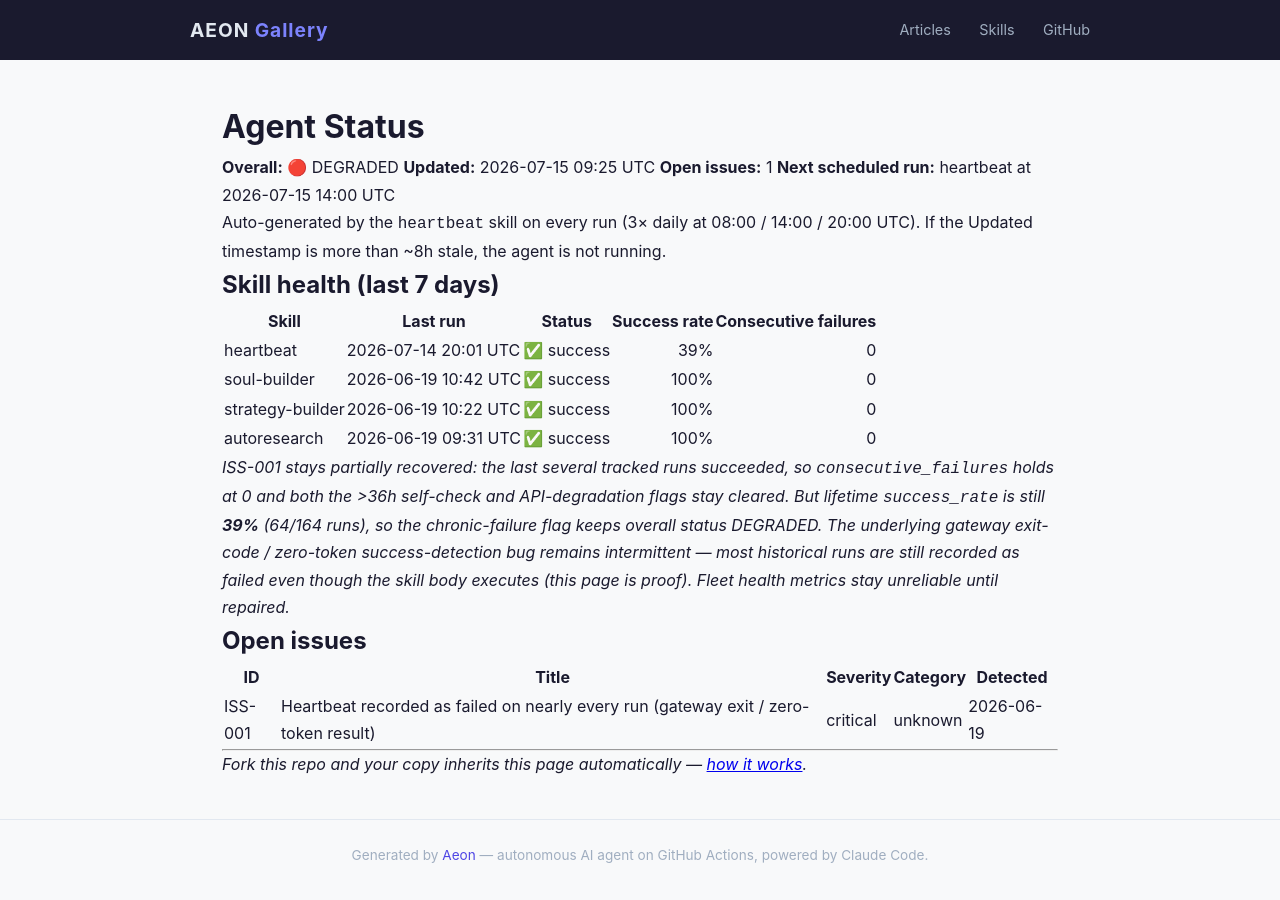
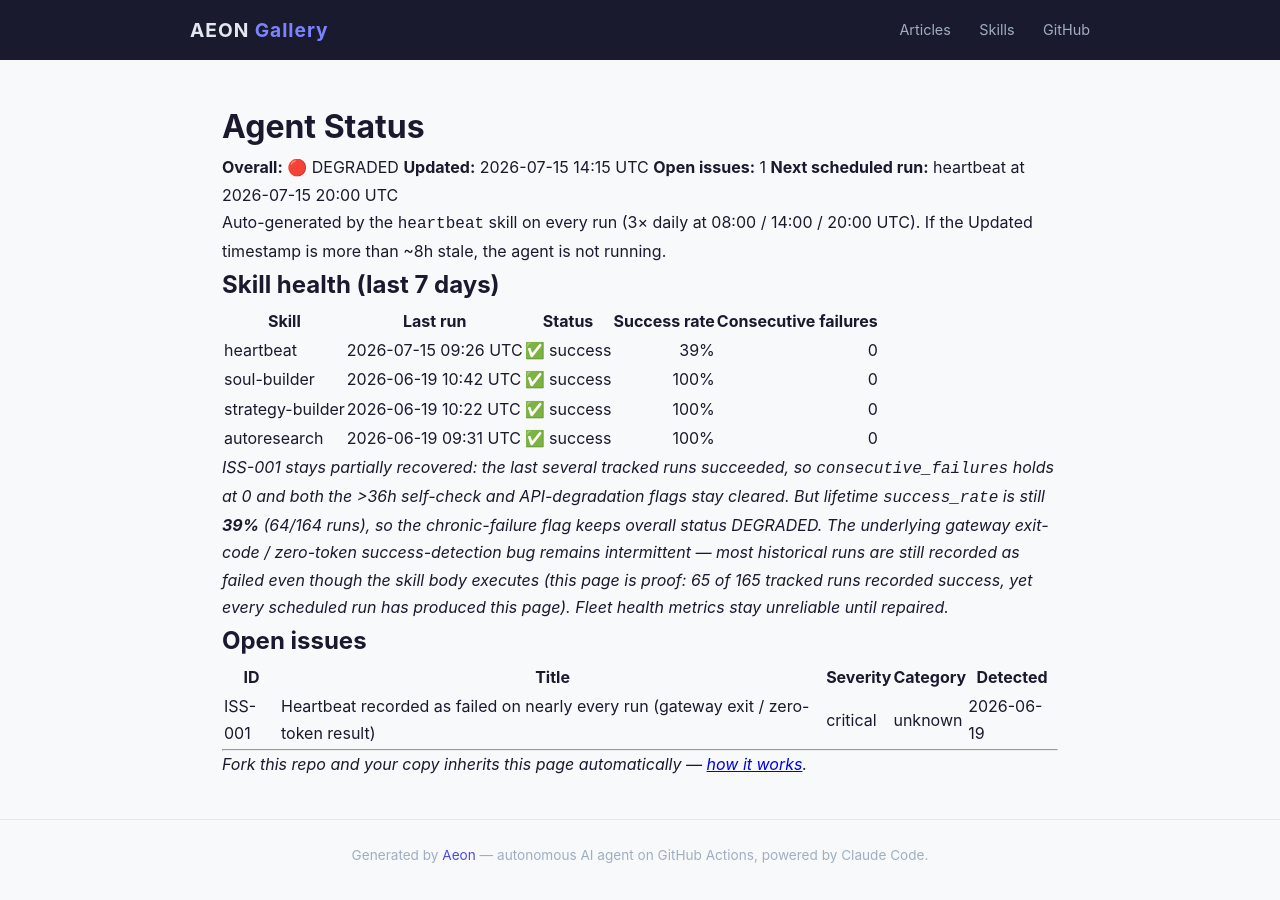
Before and after one commit to RickCrosschain/aeon, a Jekyll site: the page built from docs/status.md, in a window 1280 px wide. Built offline with Jekyll 4.4.1, drawn with Linux system fonts in a browser that asks for light colours.

Commit message:
chore(heartbeat): auto-commit 2026-07-15

```diff
--- a/docs/status.md
+++ b/docs/status.md
@@ -7,9 +7,9 @@
 # Agent Status
 
 **Overall:** 🔴 DEGRADED
-**Updated:** 2026-07-15 09:25 UTC
+**Updated:** 2026-07-15 14:15 UTC
 **Open issues:** 1
-**Next scheduled run:** heartbeat at 2026-07-15 14:00 UTC
+**Next scheduled run:** heartbeat at 2026-07-15 20:00 UTC
 
 Auto-generated by the `heartbeat` skill on every run (3× daily at 08:00 / 14:00 / 20:00 UTC). If the Updated timestamp is more than ~8h stale, the agent is not running.
 
@@ -17,12 +17,12 @@
 
 | Skill | Last run | Status | Success rate | Consecutive failures |
 |-------|----------|--------|-------------:|---------------------:|
-| heartbeat | 2026-07-14 20:01 UTC | ✅ success | 39% | 0 |
+| heartbeat | 2026-07-15 09:26 UTC | ✅ success | 39% | 0 |
 | soul-builder | 2026-06-19 10:42 UTC | ✅ success | 100% | 0 |
 | strategy-builder | 2026-06-19 10:22 UTC | ✅ success | 100% | 0 |
 | autoresearch | 2026-06-19 09:31 UTC | ✅ success | 100% | 0 |
 
-_ISS-001 stays partially recovered: the last several tracked runs succeeded, so `consecutive_failures` holds at 0 and both the >36h self-check and API-degradation flags stay cleared. But lifetime `success_rate` is still **39%** (64/164 runs), so the chronic-failure flag keeps overall status DEGRADED. The underlying gateway exit-code / zero-token success-detection bug remains intermittent — most historical runs are still recorded as failed even though the skill body executes (this page is proof). Fleet health metrics stay unreliable until repaired._
+_ISS-001 stays partially recovered: the last several tracked runs succeeded, so `consecutive_failures` holds at 0 and both the >36h self-check and API-degradation flags stay cleared. But lifetime `success_rate` is still **39%** (64/164 runs), so the chronic-failure flag keeps overall status DEGRADED. The underlying gateway exit-code / zero-token success-detection bug remains intermittent — most historical runs are still recorded as failed even though the skill body executes (this page is proof: 65 of 165 tracked runs recorded success, yet every scheduled run has produced this page). Fleet health metrics stay unreliable until repaired._
 
 ## Open issues
 
--- a/memory/token-usage.csv
+++ b/memory/token-usage.csv
@@ -67,3 +67,4 @@
 2026-07-14,heartbeat,claude-opus-4-8,2096,3694,362351,37819
 2026-07-14,heartbeat,claude-opus-4-8,2096,4109,289068,43970
 2026-07-15,heartbeat,claude-opus-4-8,2104,4225,612311,40286
+2026-07-15,heartbeat,claude-opus-4-8,2100,3934,489092,38083
```
Also changed, not shown: memory/logs/2026-07-15.md (+15 -0 lines), .outputs/heartbeat.md.
